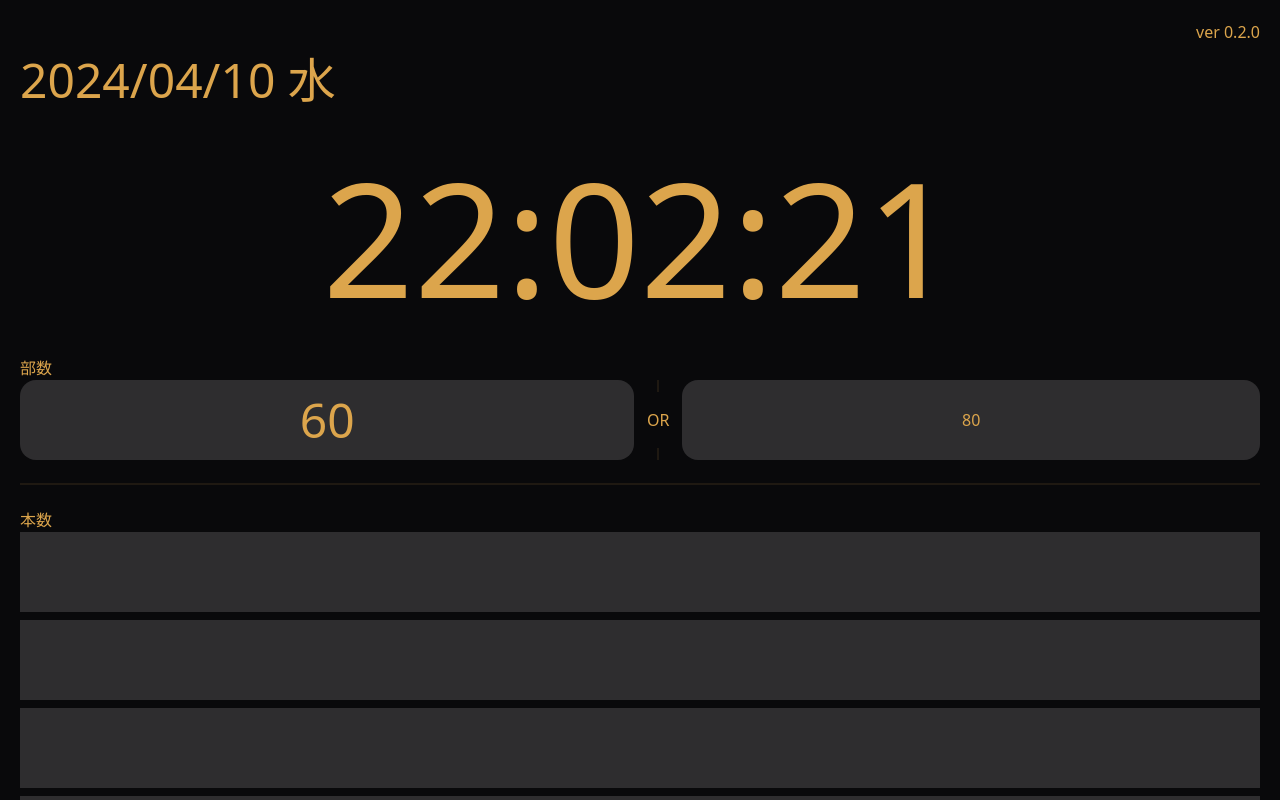
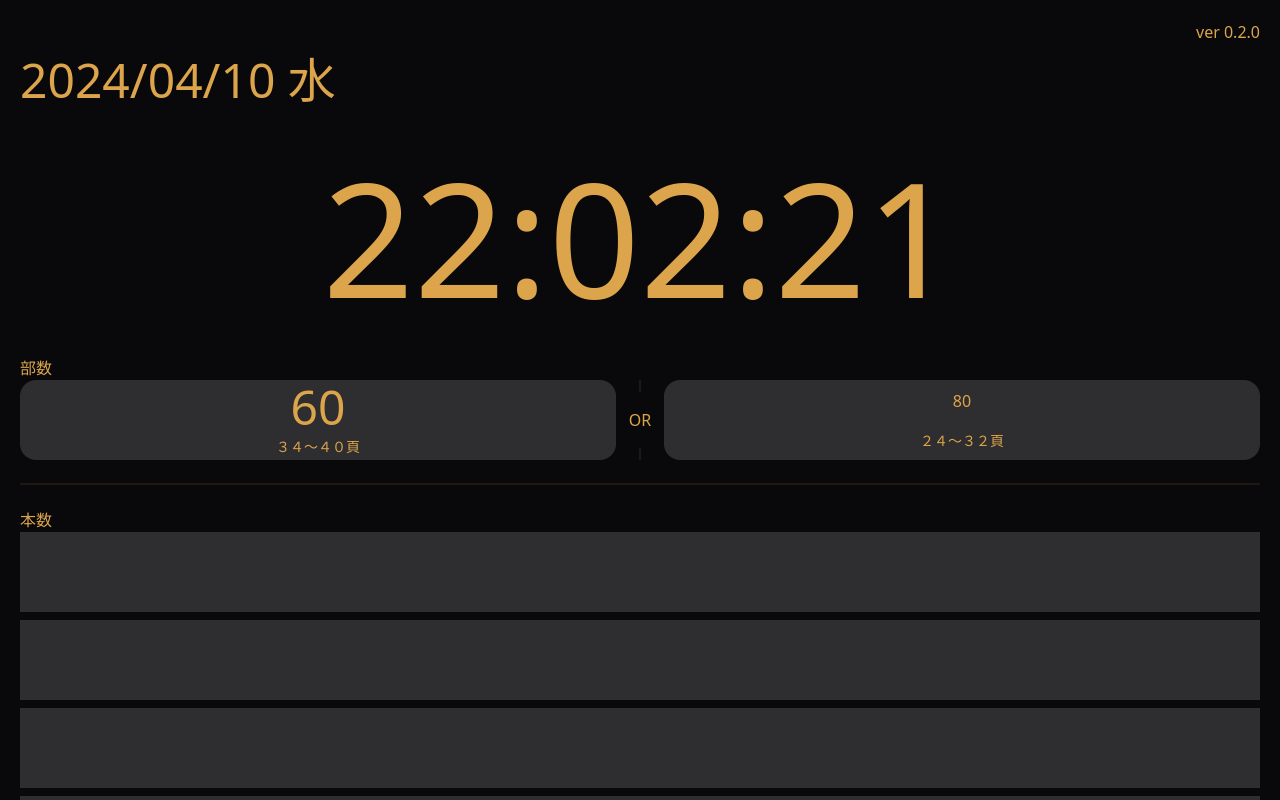
Before and after one commit to yoko0180/nimachi, a React (Vite) app: page / in a window 1280 px wide. Shown: the top 800 px of the page. Built offline with nearby package versions, Linux system fonts and the light colour scheme.

Commit message:
added num of page on busu

```diff
--- a/src/App.tsx
+++ b/src/App.tsx
@@ -30,6 +30,7 @@ function App() {
           }
         >
           60
+          <p className="text-sm">３４～４０頁</p>
         </div>
         <div className="divider divider-horizontal">OR</div>
         <div
@@ -41,6 +42,7 @@ function App() {
           }
         >
           80
+          <p className="text-sm">２４～３２頁</p>
         </div>
       </div>
 
```
